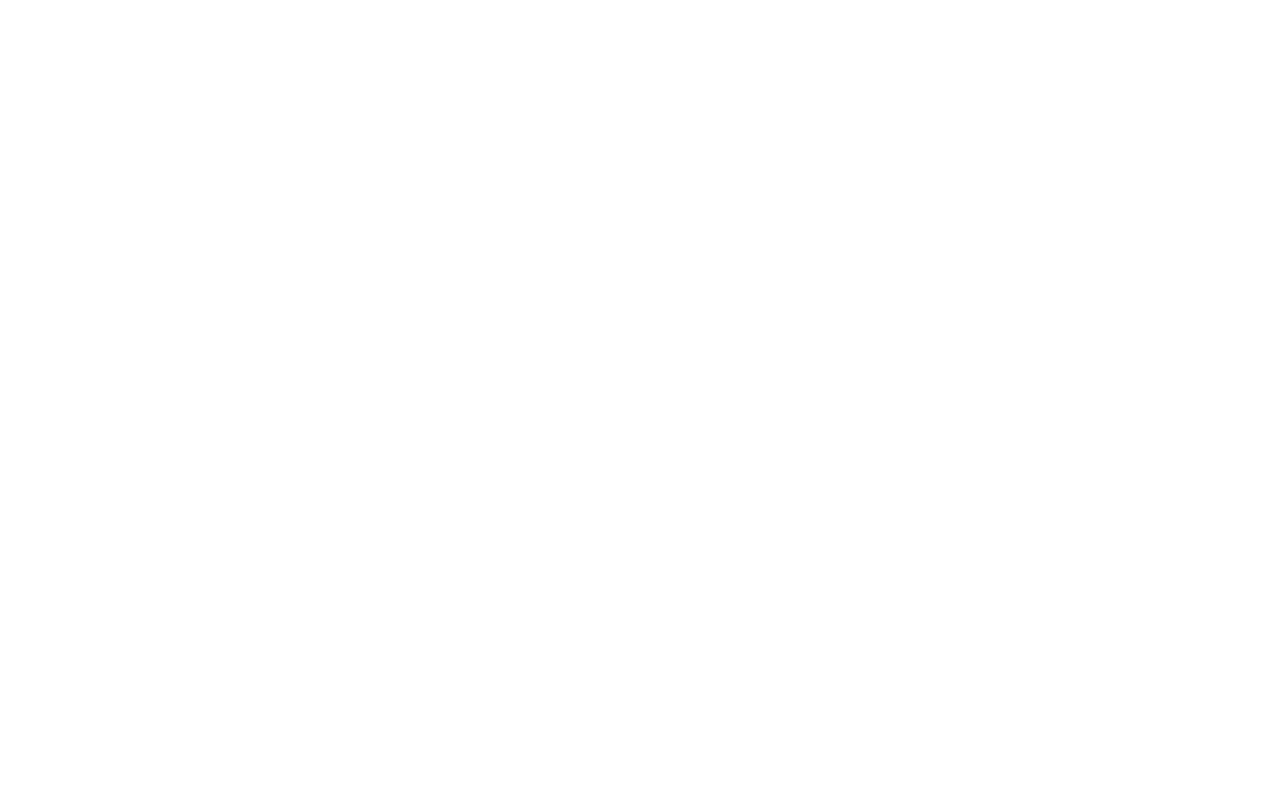
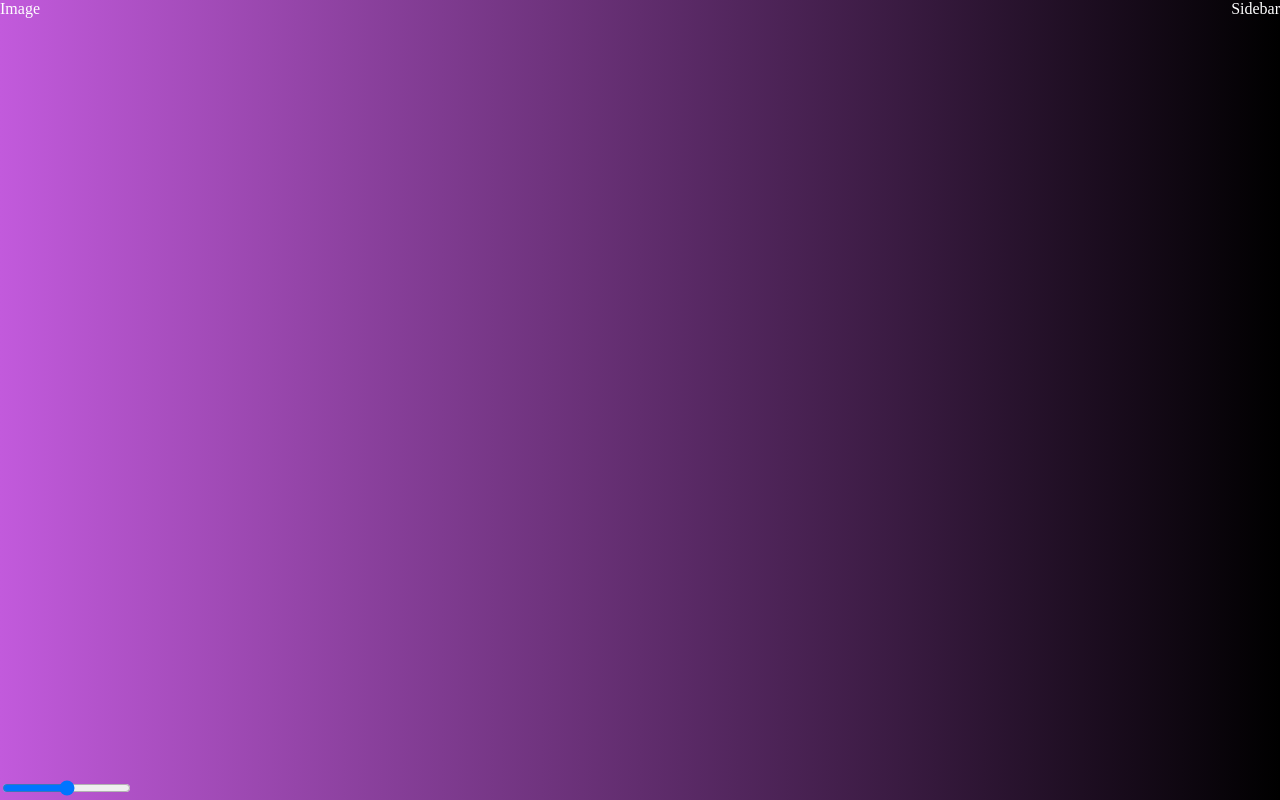
Before and after one commit to skipsterling/photoshop, a React (Create React App) app: page / in a window 1280 px wide. Built offline with nearby package versions, Linux system fonts and the light colour scheme.

Commit message:
Boiler plate code removed, page lay out and some styling

```diff
--- a/src/App.css
+++ b/src/App.css
@@ -0,0 +1,20 @@
+*, *::before, *::after {
+    box-sizing: border-box;
+}
+
+body {
+    margin: 0;
+}
+
+.container {
+    color: white;
+    display: grid;
+    grid-template-columns: 1fr auto;
+    grid-template-rows: 1fr auto;
+    grid-template-areas:
+    'image sidebar'
+    'slider sidebar';
+    height: 100vh;
+    width: 100vw;
+    background-image: linear-gradient(to right, rgb(194, 90, 220), black);
+}
--- a/src/App.js
+++ b/src/App.js
@@ -1,7 +1,16 @@
 import './App.css';
+import Slider from './components/Slider';
 
 function App() {
-  return null
+  return (
+    <div className='container'>
+      <div className='main-image'>Image</div>
+      <div className='sidebar'> Sidebar
+
+      </div>
+      <Slider />
+    </div>
+  )
 }
 
 export default App;
--- /dev/null
+++ b/src/components/Slider.js
@@ -0,0 +1,9 @@
+import React from 'react'
+
+export default function Slider() {
+  return (
+    <div className="slider-container">
+        <input type='range' className='slider' />
+    </div>
+  )
+}
```
